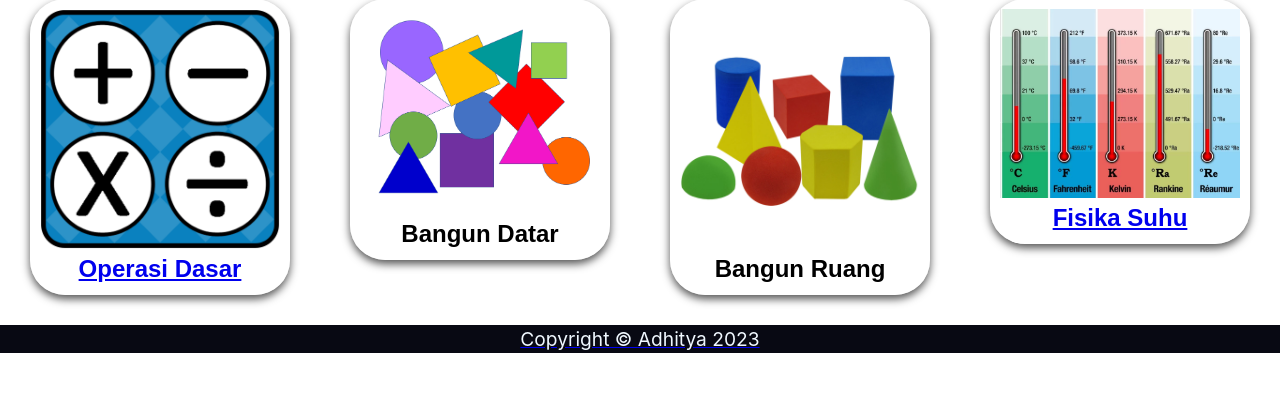
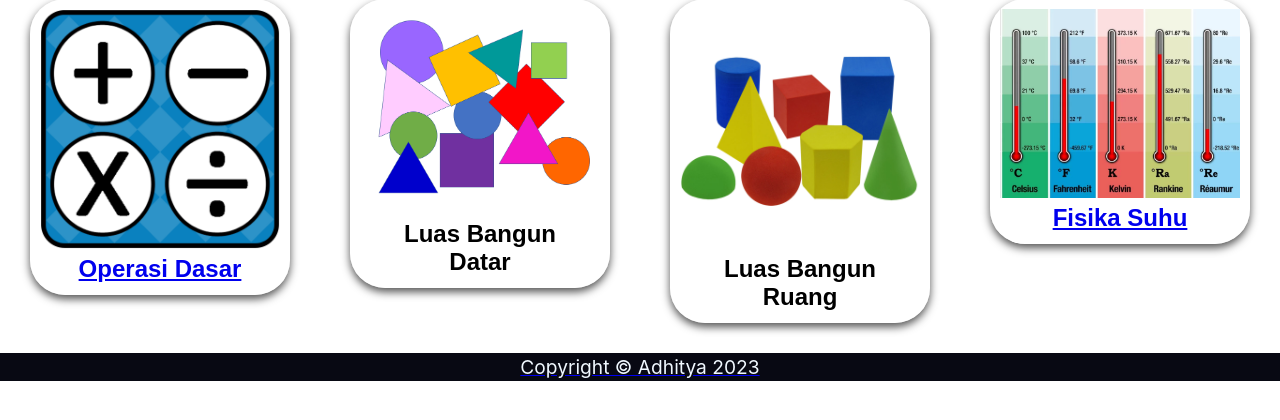
Before and after one commit to Adhityadwipa/UAS-webpro-2201010366, a PHP site: page /dashboard.php in a window 1280 px wide. Shown: the part 101-521 px from the top of the page. Run offline with PHP 8.4, Linux system fonts and the light colour scheme; the visitor is signed in with stand-in values (Sample User, id 1).

Commit message:
Update dashboard.php

```diff
--- a/dashboard.php
+++ b/dashboard.php
@@ -58,13 +58,13 @@
         <div class="card" id="carddatar">
             <a href="datar.php"><img src="img/bangundatar.png"></a>
             <div class="container">
-                <h2 id="judul"><b>Bangun Datar</b></h2>
+                <h2 id="judul"><b>Luas Bangun Datar</b></h2>
             </div>
         </div>
         <div class="card" id="cardruang">
             <a href="ruang.php"><img src="img/bangunruang.jpg"></a>
             <div class="container">
-                <h2 id="judul"><b>Bangun Ruang</b></h2>
+                <h2 id="judul"><b>Luas Bangun Ruang</b></h2>
             </div>
         </div>
         <div class="card" id="cardsuhu">
```
